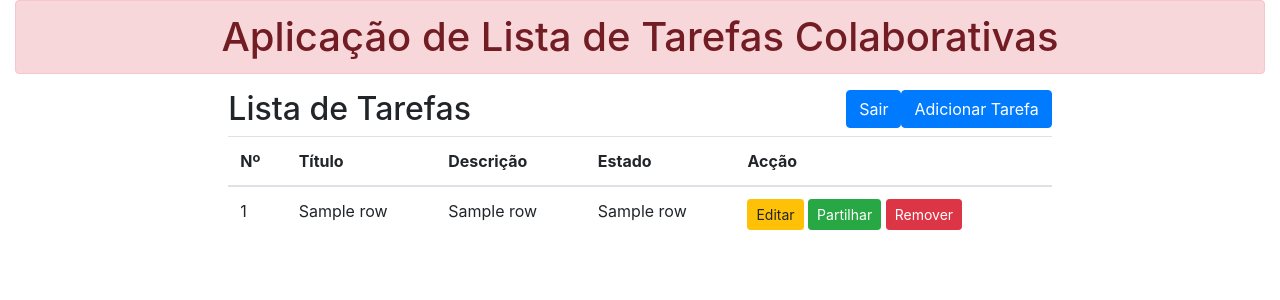
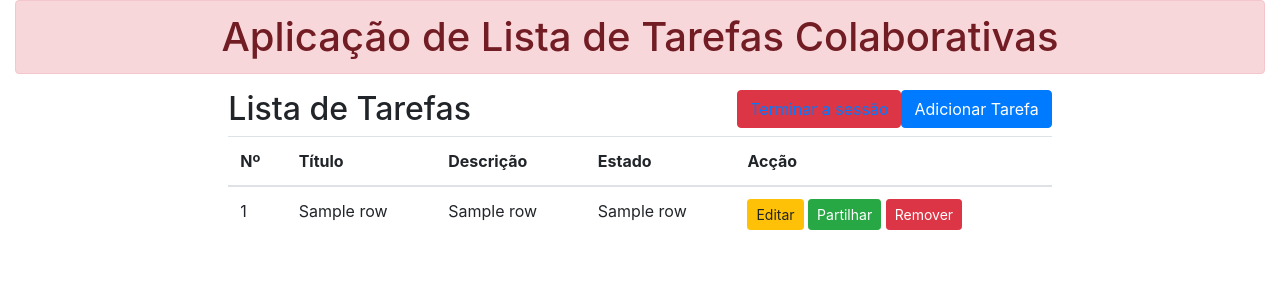
Before and after one commit to MucanoCruz/tarefas_colaborativas, a Flask app: template templates/index.html in a window 1280 px wide. Shown: the top 300 px of the page. Run offline with Flask 3, Linux system fonts and the light colour scheme; the template is opened without the code that fills it: most values are stand-ins (such as "Sample title", 1, 10 or a date in 2020); some libraries are stand-ins or nearby versions.

Commit message:
Update readme

```diff
--- a/templates/index.html
+++ b/templates/index.html
@@ -23,7 +23,9 @@
                 <h2>Lista de Tarefas <button class="btn btn-primary float-right" data-toggle="modal"
                         data-target="#myModal"> Adicionar Tarefa </button>
 
-                    <button class="btn btn-primary float-right"> Sair </button>
+                    <button class="btn btn-danger float-right">
+                        <a href="/"> Terminar a sessão </a>
+                    </button>
                 </h2>
 
                 {%with messages = get_flashed_messages()%}
```
